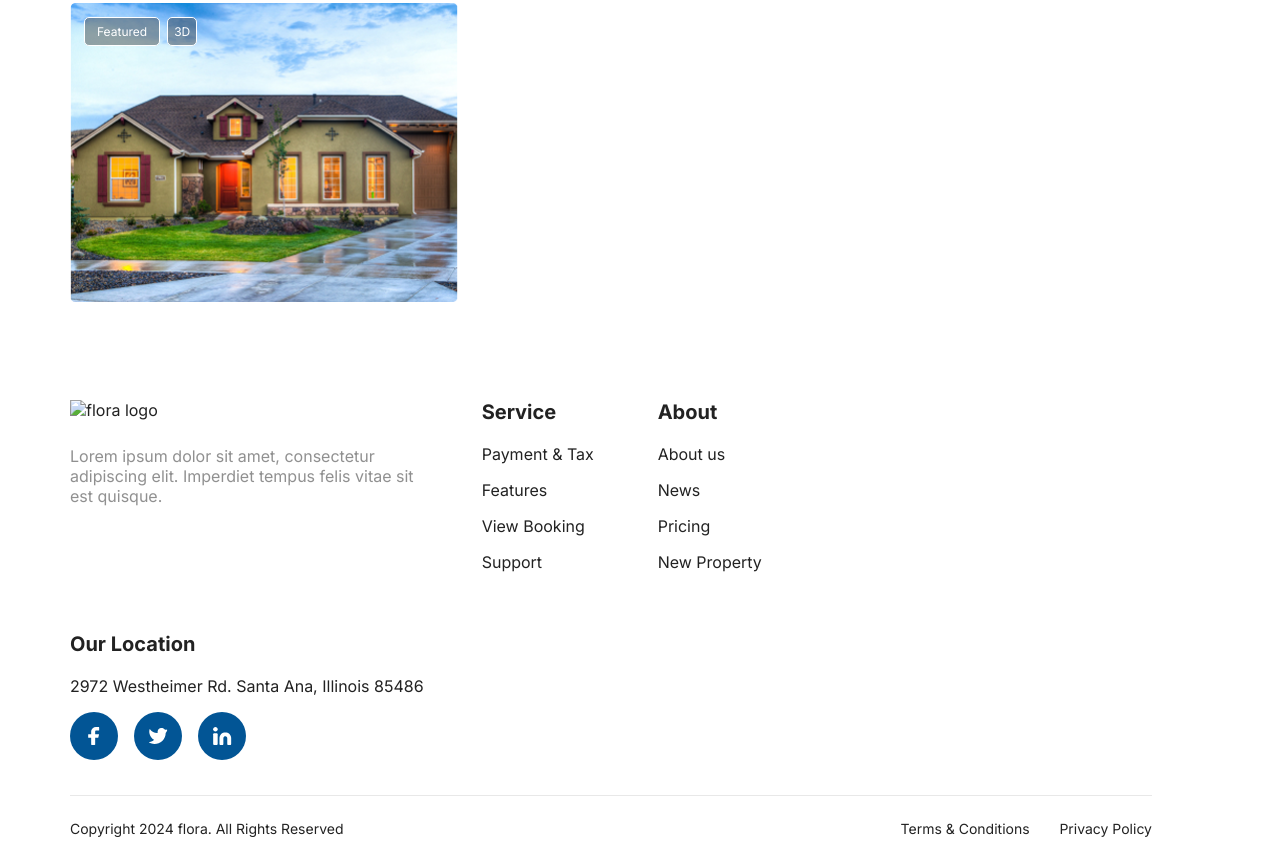
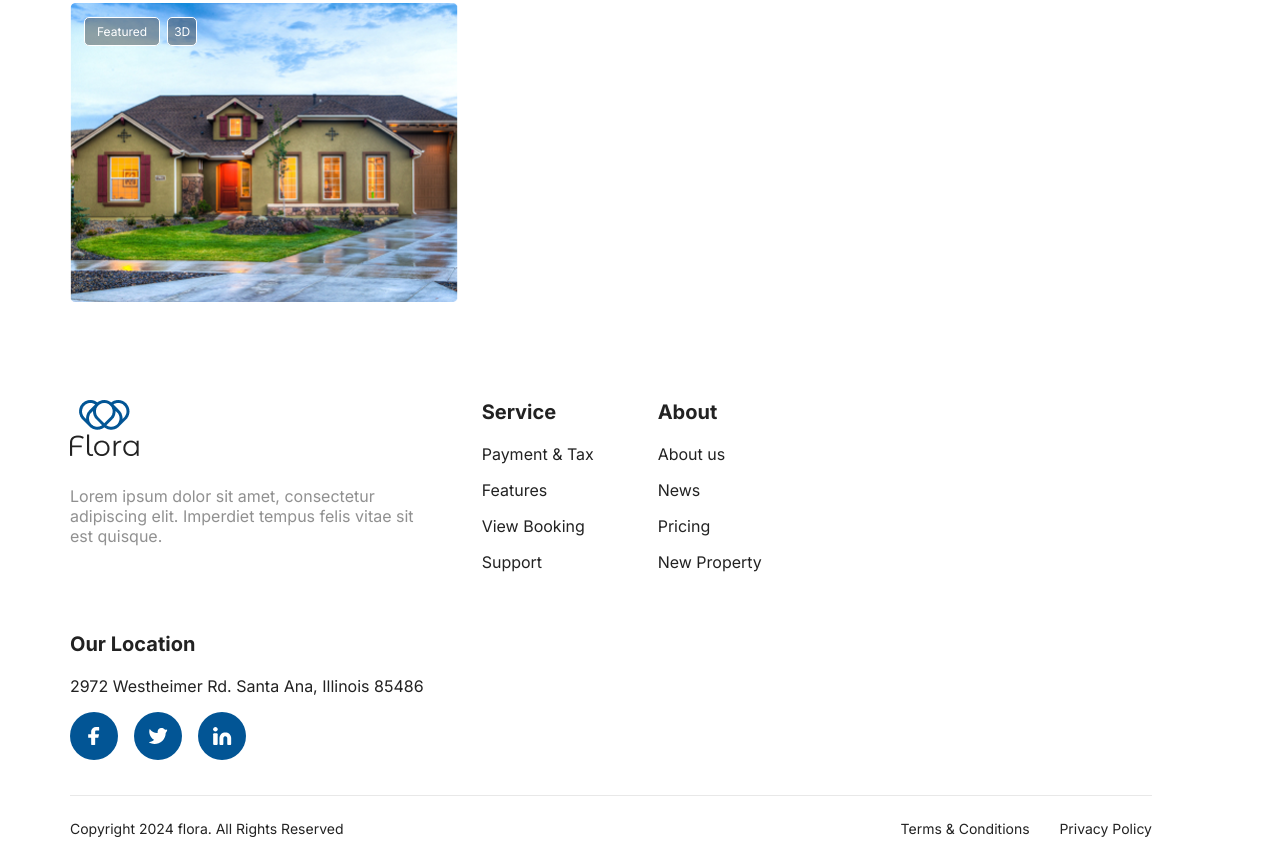
Before and after one commit to Loujain-Alrefae/flora, a plain HTML site: page index.html in a window 1280 px wide. Shown: the part 4221-5082 px from the top of the page. Drawn offline with Linux system fonts and the light colour scheme; a web font is replaced by a local one.

Commit message:
edit styling

```diff
--- a/index.html
+++ b/index.html
@@ -217,7 +217,7 @@
         <footer class="padding">
             <div class="about-flora">
                     <div class="flora">
-                        <img src="./assest/img/logo.png" alt="flora logo">
+                        <img src="./assets/img/logo.png" alt="flora logo">
                         <p>Lorem ipsum dolor sit amet, consectetur adipiscing elit. Imperdiet tempus felis vitae sit est quisque.</p>
                     </div>
                     <div class="service">
```
